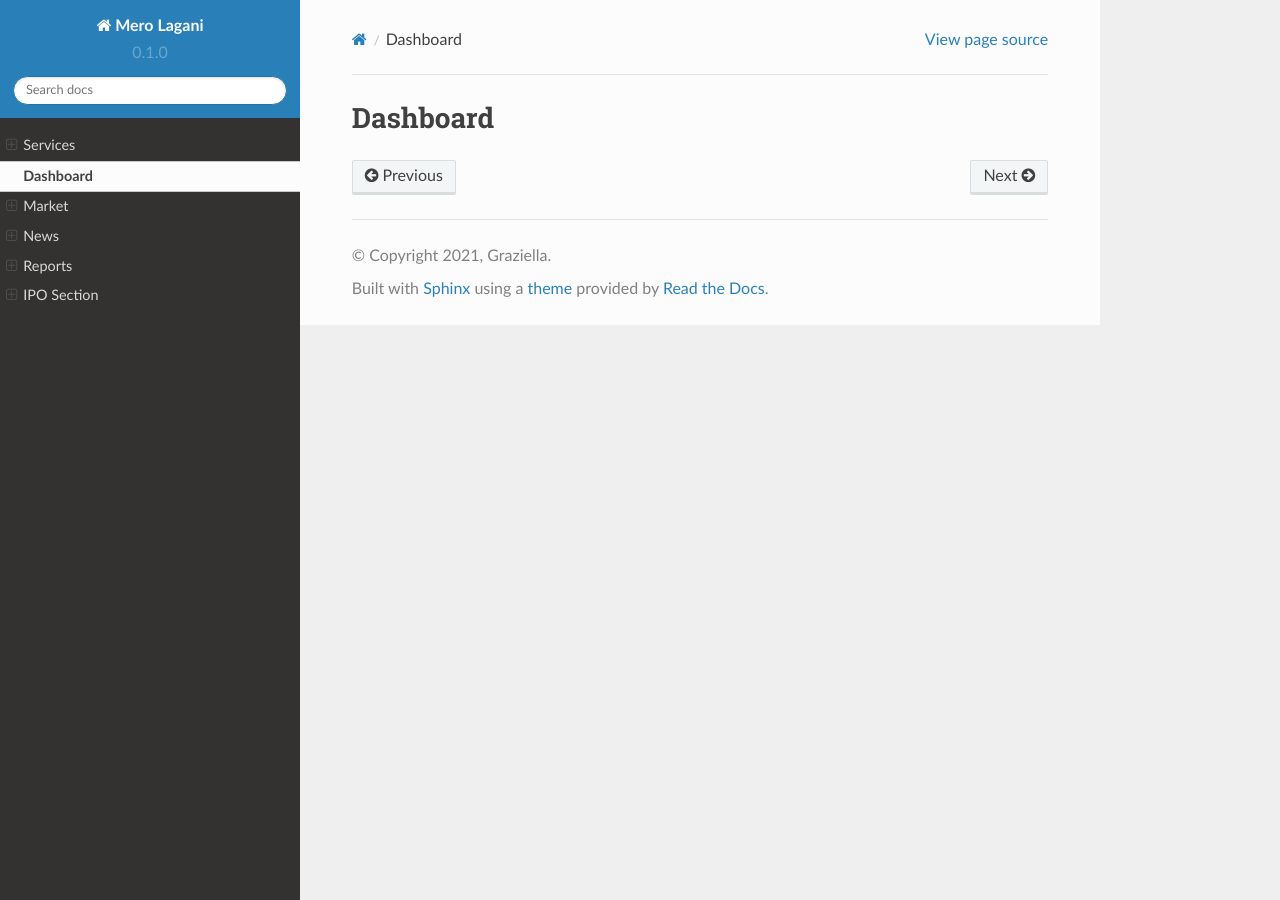
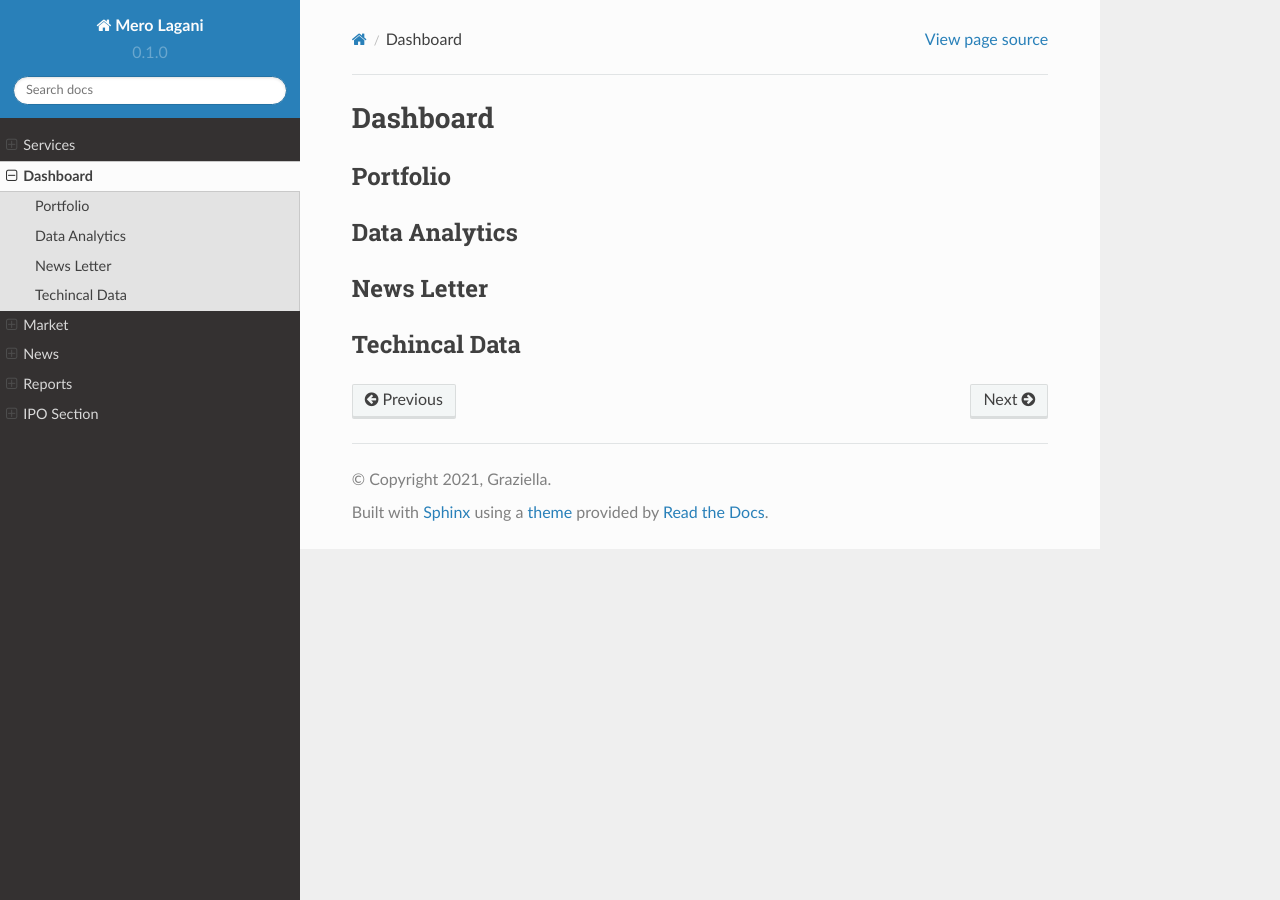
Before and after one commit to Aamosh12/Project, a Sphinx documentation site: the page built from docs/source/dashboard.rst, in a window 1280 px wide. Built offline with Sphinx 7.4.7 and the Read the Docs theme 2.0.0, drawn with Linux system fonts in a browser that asks for light colours.

Commit message:
Sub-heading Added

```diff
--- a/docs/source/dashboard.rst
+++ b/docs/source/dashboard.rst
@@ -1,2 +1,17 @@
 Dashboard
 =========
+
+Portfolio
+---------
+
+
+Data Analytics
+--------------
+
+
+News Letter
+-----------
+
+
+Techincal Data
+--------------
```
